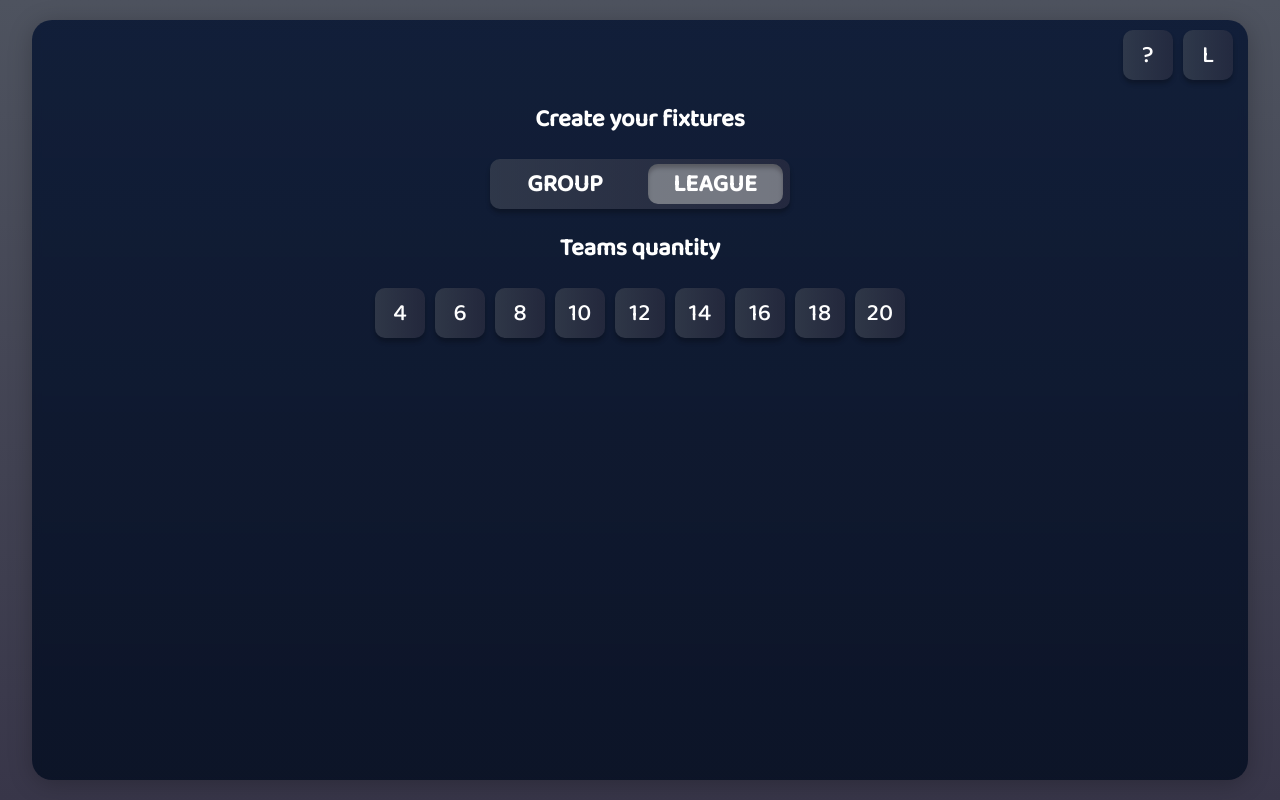
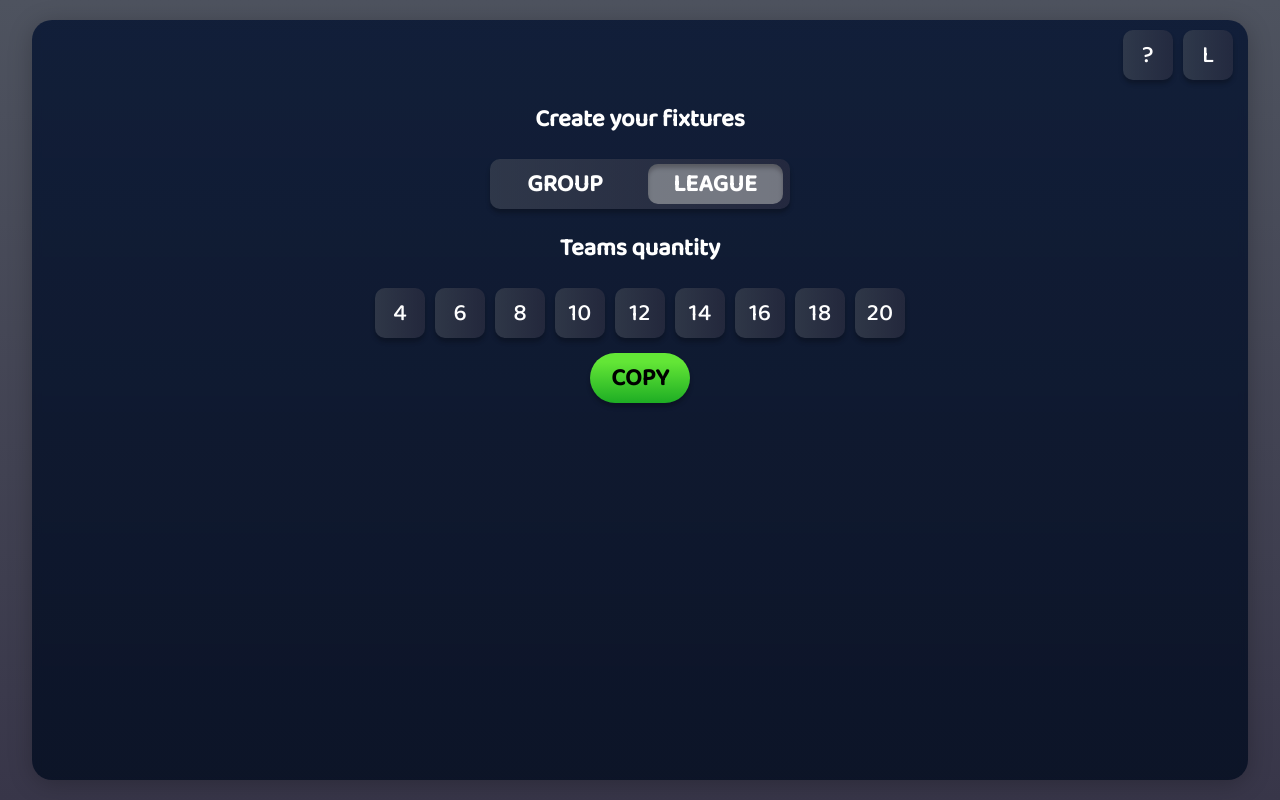
Before and after one commit to ArexSpeed/clickscores, a React (Create React App) app in the folder rounder/: page / in a window 1280 px wide. Built offline with nearby package versions, Linux system fonts and the light colour scheme.

Commit message:
copy table

```diff
--- a/rounder/src/components/League.js
+++ b/rounder/src/components/League.js
@@ -1,6 +1,5 @@
-import {useState, useEffect} from 'react'
+import {useState, useEffect, useRef} from 'react'
 import '../styles/Main.css'
-import LeagueFixtures from './LeagueFixtures';
 import {getFixtures} from './FixturesFunc'
 
 const League = ({kind, setKind}) => {
@@ -8,6 +7,7 @@ const League = ({kind, setKind}) => {
   const [numberOfTeams, setNumberOfTeams] = useState('')
   const [inputValues, setInputValues] = useState([])
   let teamsQty = [4,6,8,10,12,14,16,18,20]
+  const tablesRef = useRef('')
 
   //reset teamsName on change teamsValue
   useEffect(() => {
@@ -44,6 +44,30 @@ const League = ({kind, setKind}) => {
     setInputValues(values);
   };
 
+  function copy() {
+    var elm = tablesRef.current;
+    // for Internet Explorer
+
+    if(document.body.createTextRange) {
+     let range = document.body.createTextRange();
+      range.moveToElementText(elm);
+      range.select();
+      document.execCommand("Copy");
+      alert("Skopiowałeś terminiarz");
+    }
+    else if(window.getSelection) {
+      // other browsers
+
+      let selection = window.getSelection();
+      let range = document.createRange();
+      range.selectNodeContents(elm);
+      selection.removeAllRanges();
+      selection.addRange(range);
+      document.execCommand("Copy");
+      alert("Skopiowałeś terminiarz");
+    }
+  }
+
   return (
     <main className="main">
       <h3 className="title">Create your fixtures</h3>
@@ -73,8 +97,9 @@ const League = ({kind, setKind}) => {
         </>
       )}
 
-      {start && <section className="tables">{getFixtures(inputValues.length, inputValues)}</section>}
-      {start &&
+      {start && <section ref={tablesRef} className="tables">{getFixtures(inputValues.length, inputValues)}</section>}
+      <button className="button-accept" onClick={copy}>COPY</button>
+      {/* {start &&
       (
         <section className="tables">
         <table className="table">
@@ -124,7 +149,7 @@ const League = ({kind, setKind}) => {
         <button className="button-accept cancel">RESET</button>
       </div>
       </section>
-      )}
+      )} */}
     </main>
   )
 }
```
